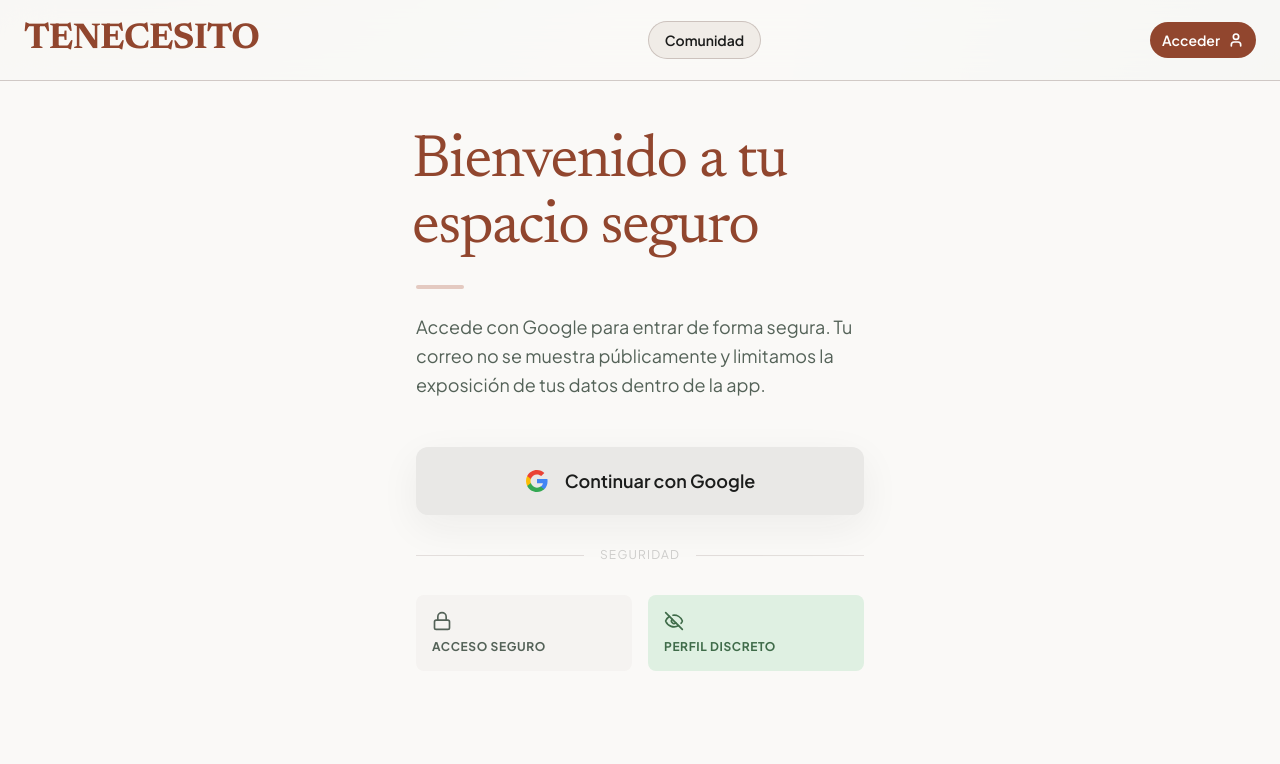
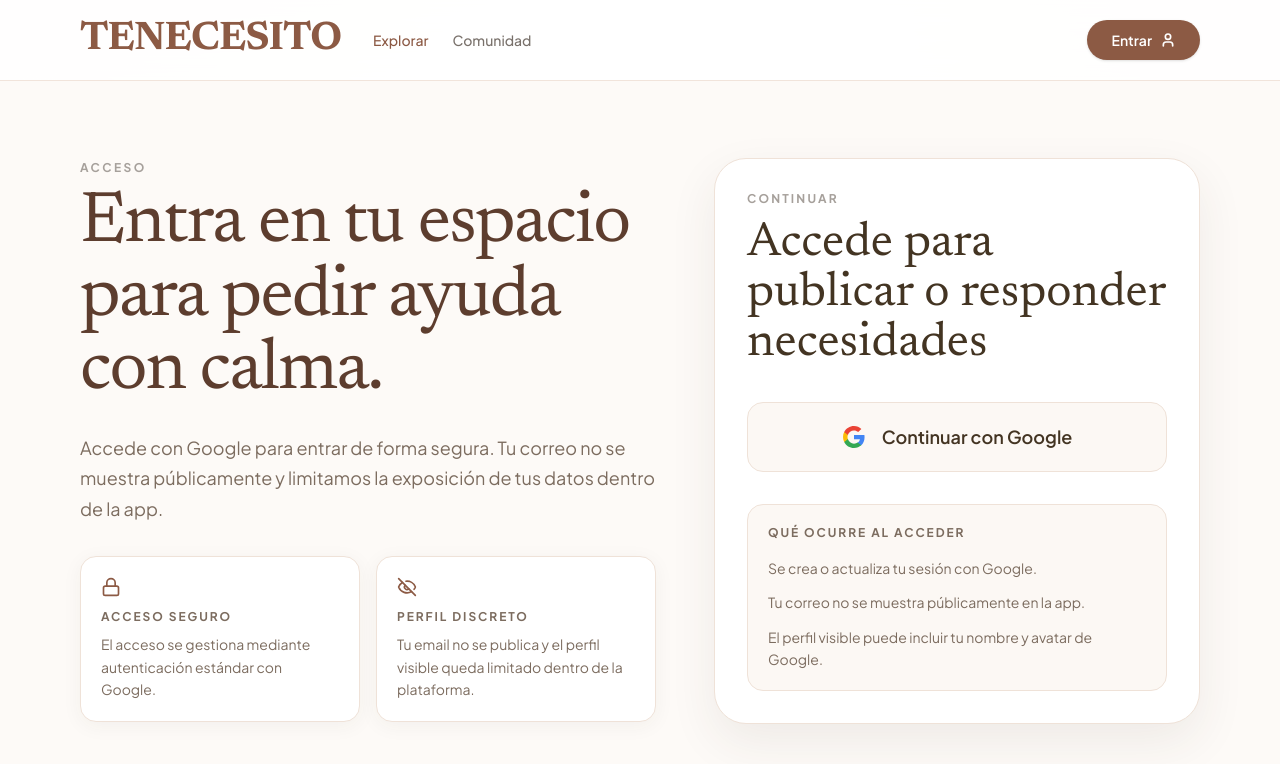
Before and after one commit to erpolimix/tenecesito, a Next.js app: page /login in a window 1280 px wide. Shown: the top 764 px of the page. Built offline with nearby package versions, Linux system fonts and the light colour scheme; no server answers.

Commit message:
feat: actualizar estilos y mejorar la interfaz de usuario en varias páginas

```diff
--- a/app/globals.css
+++ b/app/globals.css
@@ -1,14 +1,14 @@
 @import "tailwindcss";
 
 :root {
-	--tn-bg: #faf9f7;
-	--tn-surface: #f5f3f1;
-	--tn-surface-strong: #e9e8e6;
-	--tn-primary: #91462e;
-	--tn-primary-soft: #af5e44;
-	--tn-text: #1b1c1b;
-	--tn-muted: #546258;
-	--tn-outline: #87736d;
+	--tn-bg: #fdfaf7;
+	--tn-surface: #ffffff;
+	--tn-surface-strong: #f5eee8;
+	--tn-primary: #8c5a44;
+	--tn-primary-soft: #a56b52;
+	--tn-text: #433422;
+	--tn-muted: #7c6c5f;
+	--tn-outline: #dccdc1;
 }
 
 * {
@@ -23,8 +23,8 @@ body {
 body {
 	font-family: var(--font-plus-jakarta-sans), sans-serif;
 	background:
-		radial-gradient(1200px 500px at 5% -10%, rgba(145, 70, 46, 0.12), transparent 50%),
-		radial-gradient(900px 500px at 100% 10%, rgba(84, 98, 88, 0.12), transparent 55%),
+		radial-gradient(1200px 520px at 0% -10%, rgba(140, 90, 68, 0.1), transparent 52%),
+		radial-gradient(900px 520px at 100% 0%, rgba(215, 187, 172, 0.18), transparent 55%),
 		var(--tn-bg);
 	color: var(--tn-text);
 }
@@ -52,6 +52,25 @@ h3 {
 	line-height: 1.6;
 }
 
+.tn-card-shadow {
+	box-shadow: 0 4px 20px rgba(67, 52, 34, 0.05);
+}
+
+.tn-card-shadow-strong {
+	box-shadow: 0 18px 48px rgba(67, 52, 34, 0.08);
+}
+
+.tn-button-primary {
+	background-color: var(--tn-primary);
+	color: white;
+	transition: all 0.2s ease;
+}
+
+.tn-button-primary:hover {
+	background-color: #724937;
+	transform: translateY(-1px);
+}
+
 a[href],
 button:not(:disabled),
 input[type='button']:not(:disabled),
--- a/app/login/page.tsx
+++ b/app/login/page.tsx
@@ -20,24 +20,43 @@ export default function LoginPage() {
   }
 
   return (
-    <div className="bg-[var(--tn-bg)] text-[var(--tn-text)] animate-in fade-in duration-300">
-      <main className="flex flex-col justify-center px-8 py-12 max-w-lg mx-auto w-full">
-        <div className="space-y-12">
-          <div className="space-y-6">
-            <h2 className="font-editorial text-5xl md:text-6xl text-[var(--tn-primary)] leading-[1.1] tracking-tight -ml-1">
-              Bienvenido a tu espacio seguro
+    <div className="bg-[var(--tn-bg)] text-[var(--tn-text)] animate-in fade-in duration-300 min-h-[calc(100vh-5rem)]">
+      <main className="max-w-6xl mx-auto px-4 py-12 md:py-16 min-h-[calc(100vh-5rem)] flex items-center">
+        <div className="grid grid-cols-1 lg:grid-cols-[1.1fr_0.9fr] gap-10 items-center w-full">
+          <section className="max-w-2xl">
+            <p className="text-xs uppercase tracking-[0.2em] text-stone-400 font-bold mb-3">Acceso</p>
+            <h2 className="font-editorial text-5xl md:text-7xl text-[#5d3d2e] leading-[1.02] tracking-tight">
+              Entra en tu espacio para pedir ayuda con calma.
             </h2>
-            <div className="w-12 h-1 bg-[var(--tn-primary-soft)] rounded-full opacity-30" />
-            <p className="text-lg text-[var(--tn-muted)] leading-[1.6]">
+            <p className="mt-6 text-lg text-[var(--tn-muted)] leading-[1.7] max-w-xl">
               Accede con Google para entrar de forma segura. Tu correo no se muestra públicamente y limitamos la exposición de tus datos dentro de la app.
             </p>
-          </div>
 
-          <div className="space-y-8">
-            <button
-              onClick={handleGoogleLogin}
-              className="w-full flex items-center justify-center gap-4 bg-[var(--tn-surface-strong)] hover:bg-[var(--tn-surface)] active:scale-[0.98] transition-all py-5 px-6 rounded-xl group shadow-[0_12px_40px_rgba(27,28,27,0.06)]"
-            >
+            <div className="mt-8 grid grid-cols-1 sm:grid-cols-2 gap-4 max-w-xl">
+              <div className="bg-white rounded-2xl border border-[#efe2d8] p-5 tn-card-shadow">
+                <Lock size={20} className="text-[var(--tn-primary)]" />
+                <p className="mt-3 text-xs font-bold uppercase tracking-[0.16em] text-[var(--tn-muted)]">Acceso seguro</p>
+                <p className="mt-2 text-sm text-[var(--tn-muted)] leading-[1.6]">El acceso se gestiona mediante autenticación estándar con Google.</p>
+              </div>
+              <div className="bg-white rounded-2xl border border-[#efe2d8] p-5 tn-card-shadow">
+                <EyeOff size={20} className="text-[var(--tn-primary)]" />
+                <p className="mt-3 text-xs font-bold uppercase tracking-[0.16em] text-[var(--tn-muted)]">Perfil discreto</p>
+                <p className="mt-2 text-sm text-[var(--tn-muted)] leading-[1.6]">Tu email no se publica y el perfil visible queda limitado dentro de la plataforma.</p>
+              </div>
+            </div>
+          </section>
+
+          <section className="bg-white rounded-[32px] border border-[#efe2d8] p-6 md:p-8 tn-card-shadow-strong">
+            <div className="space-y-8">
+              <div>
+                <p className="text-xs uppercase tracking-[0.18em] text-stone-400 font-bold">Continuar</p>
+                <h3 className="font-editorial text-4xl md:text-5xl text-[var(--tn-text)] mt-3 leading-[1.05]">Accede para publicar o responder necesidades</h3>
+              </div>
+
+              <button
+                onClick={handleGoogleLogin}
+                className="w-full flex items-center justify-center gap-4 bg-[#fcf8f4] hover:bg-[#f7efe9] active:scale-[0.98] transition-all py-5 px-6 rounded-2xl group border border-[#efe2d8]"
+              >
               <svg className="w-6 h-6" viewBox="0 0 24 24" xmlns="http://www.w3.org/2000/svg" aria-hidden="true">
                 <path d="M22.56 12.25c0-.78-.07-1.53-.2-2.25H12v4.26h5.92c-.26 1.37-1.04 2.53-2.21 3.31v2.77h3.57c2.08-1.92 3.28-4.74 3.28-8.09z" fill="#4285F4" />
                 <path d="M12 23c2.97 0 5.46-.98 7.28-2.66l-3.57-2.77c-.98.66-2.23 1.06-3.71 1.06-2.86 0-5.29-1.93-6.16-4.53H2.18v2.84C3.99 20.53 7.7 23 12 23z" fill="#34A853" />
@@ -45,25 +64,18 @@ export default function LoginPage() {
                 <path d="M12 5.38c1.62 0 3.06.56 4.21 1.66l3.15-3.15C17.45 2.09 14.97 1 12 1 7.7 1 3.99 3.47 2.18 7.07l3.66 2.84c.87-2.6 3.3-4.53 6.16-4.53z" fill="#EA4335" />
               </svg>
               <span className="font-semibold text-lg">Continuar con Google</span>
-            </button>
+              </button>
 
-            <div className="flex items-center gap-4 opacity-20">
-              <div className="flex-grow h-px bg-[var(--tn-outline)]" />
-              <span className="text-xs tracking-widest uppercase">Seguridad</span>
-              <div className="flex-grow h-px bg-[var(--tn-outline)]" />
-            </div>
-
-            <div className="grid grid-cols-2 gap-4">
-              <div className="bg-[var(--tn-surface)] p-4 rounded-lg flex flex-col gap-2">
-                <Lock size={20} className="text-[var(--tn-muted)]" />
-                <span className="text-xs font-bold uppercase tracking-wider text-[var(--tn-muted)]">Acceso seguro</span>
-              </div>
-              <div className="bg-[#dff0e2] p-4 rounded-lg flex flex-col gap-2">
-                <EyeOff size={20} className="text-[#3f6b49]" />
-                <span className="text-xs font-bold uppercase tracking-wider text-[#3f6b49]">Perfil discreto</span>
+              <div className="rounded-2xl bg-[#fcf8f4] border border-[#efe2d8] p-5">
+                <p className="text-xs uppercase tracking-[0.16em] text-[var(--tn-muted)] font-bold">Qué ocurre al acceder</p>
+                <ul className="mt-4 space-y-3 text-sm text-[var(--tn-muted)] leading-[1.6]">
+                  <li>Se crea o actualiza tu sesión con Google.</li>
+                  <li>Tu correo no se muestra públicamente en la app.</li>
+                  <li>El perfil visible puede incluir tu nombre y avatar de Google.</li>
+                </ul>
               </div>
             </div>
-          </div>
+          </section>
         </div>
       </main>
     </div>
--- a/app/post/[id]/page.tsx
+++ b/app/post/[id]/page.tsx
@@ -120,51 +120,62 @@ export default async function PostDetailPage({ params }: { params: Promise<{ id:
         <>
         <PostRealtimeBridge postId={postId} />
         {isAuthor && <UnreadResponsesNotifier />}
-        <main className="max-w-4xl mx-auto px-6 py-8 pb-32 animate-in fade-in duration-300">
-            <Link href="/" className="inline-flex items-center gap-2 text-sm font-semibold text-[var(--tn-muted)] hover:text-[var(--tn-primary)] transition-colors mb-8">
+        <main className="max-w-6xl mx-auto px-4 py-10 pb-32 animate-in fade-in duration-300">
+            <Link href="/feed" className="inline-flex items-center gap-2 text-sm font-semibold text-[var(--tn-muted)] hover:text-[var(--tn-primary)] transition-colors mb-8">
                 <ArrowLeft size={16} strokeWidth={2.5} /> Volver
             </Link>
 
             <section className="space-y-6">
-                <div className="flex items-center gap-3">
-                    <span className={`px-4 py-1.5 rounded-full text-xs font-bold uppercase tracking-wider flex items-center gap-1.5 ${postWithAuthor.is_closed ? 'bg-[#e7dfd5] text-[#6d5a52]' : 'bg-[#d5e3d7] text-[#425649]'}`}>
-                        <span className={`w-2 h-2 rounded-full ${postWithAuthor.is_closed ? 'bg-[#6d5a52]' : 'bg-[#5f7a67]'}`} />
-                        {postWithAuthor.is_closed ? 'Cerrada' : 'Abierto'}
+                <div className="bg-white rounded-[32px] p-6 md:p-10 border border-[#efe2d8] tn-card-shadow relative overflow-hidden">
+                    <div className="absolute top-0 right-0 w-64 h-64 bg-[color:rgba(165,107,82,0.08)] rounded-full -mr-20 -mt-20 blur-3xl" />
+                    <div className="relative z-10">
+                        <div className="flex flex-col gap-4 md:flex-row md:items-start md:justify-between mb-8">
+                            <div className="flex flex-wrap items-center gap-2.5">
+                                <span className="px-3 py-1 rounded-md bg-[#f8e0da] text-[#8c5a44] text-[10px] font-bold uppercase tracking-[0.18em]">
+                                    {cat?.name || 'Comunidad'}
                                 </span>
                                 <UrgencyBadge
                                     priorityLevel={postWithAuthor.priority_level}
                                     urgentUntil={postWithAuthor.urgent_until}
                                     isClosed={postWithAuthor.is_closed}
                                 />
-                    <span className="text-[var(--tn-muted)] text-sm font-medium">{getTimeAgoEs(postWithAuthor.created_at)}</span>
+                            </div>
+                            <div className="flex flex-wrap items-center gap-2.5 md:justify-end">
+                                <span className={`px-4 py-1.5 rounded-full text-xs font-bold uppercase tracking-[0.14em] flex items-center gap-1.5 ${postWithAuthor.is_closed ? 'bg-[#ece5df] text-[#6d5a52]' : 'bg-[#eef3ee] text-[#526454]'}`}>
+                                    <span className={`w-2 h-2 rounded-full ${postWithAuthor.is_closed ? 'bg-[#6d5a52]' : 'bg-[#627663]'}`} />
+                                    {postWithAuthor.is_closed ? 'Cerrada' : 'Abierta'}
+                                </span>
+                                <span className="text-sm text-stone-400 font-medium">{getTimeAgoEs(postWithAuthor.created_at)}</span>
+                            </div>
                         </div>
 
-                <div className="bg-[#f5f3f1] rounded-xl p-8 md:p-12 relative overflow-hidden">
-                    <div className="absolute top-0 right-0 w-64 h-64 bg-[color:rgba(145,70,46,0.08)] rounded-full -mr-20 -mt-20 blur-3xl" />
-                    <div className="relative z-10">
-                        <h2 className="text-4xl md:text-5xl font-bold text-[var(--tn-text)] leading-[1.1] tracking-tight mb-8 font-editorial break-words">
+                        <h2 className="text-4xl md:text-6xl font-bold text-[var(--tn-text)] leading-[1.04] tracking-tight mb-6 font-editorial break-words max-w-5xl">
                             {postWithAuthor.title}
                         </h2>
-                        <p className="text-lg md:text-xl text-[var(--tn-muted)] line-height-editorial max-w-2xl whitespace-pre-wrap break-words">
+                        <p className="text-xl md:text-[2rem] text-[var(--tn-muted)] leading-[1.6] max-w-4xl whitespace-pre-wrap break-words">
                             {postWithAuthor.content}
                         </p>
-                        <div className="mt-8 flex items-center gap-4">
+
+                        <div className="mt-10 pt-6 border-t border-[#f3e7de] flex flex-col gap-5 md:flex-row md:items-center md:justify-between">
+                          <div className="flex items-center gap-4">
                             {postWithAuthor.author_avatar_url ? (
                                 <img
                                     src={postWithAuthor.author_avatar_url}
                                     alt={`Avatar de ${postWithAuthor.author_name}`}
-                                    className="w-12 h-12 rounded-full object-cover border border-[var(--tn-outline)]/20"
+                                    className="w-12 h-12 rounded-full object-cover border-2 border-white shadow-sm"
                                 />
                             ) : (
-                                <div className="w-12 h-12 rounded-full bg-[#e8ddd7] flex items-center justify-center text-[#91462e] font-bold">
+                                <div className="w-12 h-12 rounded-full bg-[#f4e7de] flex items-center justify-center text-[var(--tn-primary)] font-bold shadow-sm">
                                     {postWithAuthor.author_name.charAt(0).toUpperCase()}
                                 </div>
                             )}
                             <div>
-                                <p className="text-sm uppercase tracking-[0.14em] text-[var(--tn-muted)] font-semibold">Publicado por</p>
+                                <p className="text-xs uppercase tracking-[0.16em] text-stone-400 font-bold">Publicado por</p>
                                 <p className="text-lg font-semibold text-[var(--tn-text)]">{postWithAuthor.author_name}</p>
                             </div>
                           </div>
+                        </div>
+
                         {showUrgentBadge && (
                             <p className="mt-6 max-w-2xl rounded-2xl border border-[#f1c7bb] bg-[#fff5f0] px-4 py-3 text-sm text-[#8f5a4e]">
                                 Esta necesidad aparece destacada como urgente durante 24 horas para facilitar respuestas mas rapidas de la comunidad.
@@ -188,7 +199,7 @@ export default async function PostDetailPage({ params }: { params: Promise<{ id:
             )}
 
             {canRespond && (
-                <div className="bg-white/80 p-6 md:p-10 border border-[var(--tn-outline)]/35 rounded-[28px] mt-16">
+                <div className="bg-white p-6 md:p-10 border border-[#efe2d8] rounded-[28px] mt-16 tn-card-shadow">
                     <h4 className="font-editorial text-4xl text-[var(--tn-primary)] mb-2">Aporta tu perspectiva</h4>
                     <p className="font-semibold text-[var(--tn-muted)] text-sm mb-8">Solo tienes una oportunidad. Sé claro y útil.</p>
 
@@ -199,13 +210,13 @@ export default async function PostDetailPage({ params }: { params: Promise<{ id:
                             required
                             minLength={10}
                             placeholder="Escribe directamente lo que piensas..."
-                            className="w-full p-6 bg-white border border-[var(--tn-outline)]/35 rounded-2xl min-h-[160px] resize-y text-lg focus:outline-none focus:border-[var(--tn-primary)] transition-colors mb-6"
+                            className="w-full p-6 bg-[#fcf8f4] border border-[#efe2d8] rounded-2xl min-h-[160px] resize-y text-lg focus:outline-none focus:border-[var(--tn-primary)] transition-colors mb-6"
                         />
 
                         <div className="flex justify-end">
                             <PendingSubmitButton
                                 pendingText="Enviando..."
-                                className="px-8 py-4 bg-[var(--tn-primary)] text-white text-base font-semibold rounded-full hover:opacity-90 disabled:opacity-50 transition-opacity"
+                                className="tn-button-primary px-8 py-4 text-base font-semibold rounded-full disabled:opacity-50"
                             >
                                 Enviar Respuesta
                             </PendingSubmitButton>
@@ -215,21 +226,21 @@ export default async function PostDetailPage({ params }: { params: Promise<{ id:
             )}
 
             {!isAuthor && postWithAuthor.is_closed && (
-                <div className="bg-[var(--tn-surface)] border border-[var(--tn-outline)]/35 rounded-3xl p-12 text-center">
+                <div className="bg-white border border-[#efe2d8] rounded-3xl p-12 text-center tn-card-shadow">
                     <h4 className="font-editorial text-4xl tracking-tight mb-4 text-[var(--tn-primary)]">Cerrada</h4>
                     <p className="text-lg text-[var(--tn-muted)]">El autor ha decidido no recibir más perspectivas.</p>
                 </div>
             )}
 
             {!user && !isAuthor && !postWithAuthor.is_closed && (
-                <div className="bg-white/75 border border-[var(--tn-outline)]/35 rounded-3xl p-12 text-center">
+                <div className="bg-white border border-[#efe2d8] rounded-3xl p-12 text-center tn-card-shadow">
                     <h4 className="font-editorial text-4xl text-[var(--tn-primary)] tracking-tight mb-4">Inicia Sesión</h4>
                     <p className="text-lg text-[var(--tn-muted)]">Debes iniciar sesión para dar tu perspectiva.</p>
                 </div>
             )}
 
             {!isAuthor && hasResponded && !postWithAuthor.is_closed && (
-                <div className="bg-[#d7e8ff] border border-[#bfd5f8] rounded-3xl p-12 text-center">
+                <div className="bg-white border border-[#efe2d8] rounded-3xl p-12 text-center tn-card-shadow">
                     <h4 className="font-editorial text-4xl tracking-tight mb-4 text-[#2a4f87]">Gracias</h4>
                     <p className="text-lg text-[#375783]">Ya has aportado tu perspectiva a esta necesidad.</p>
                 </div>
--- a/components/Navbar.tsx
+++ b/components/Navbar.tsx
@@ -25,45 +25,50 @@ export default async function Navbar() {
     const initialName = user?.user_metadata?.full_name?.charAt(0) || user?.email?.charAt(0) || '?';
 
     return (
-        <nav className="w-full sticky top-0 z-50 border-b border-[var(--tn-outline)]/35 bg-[var(--tn-bg)]/85 backdrop-blur-xl">
-            <div className="max-w-7xl mx-auto px-4 sm:px-6 h-20 flex items-center justify-between gap-3">
-                <Link href="/" className="font-editorial text-2xl sm:text-4xl font-bold tracking-tight text-[var(--tn-primary)] hover:opacity-80 transition-opacity leading-none">
+        <nav className="w-full sticky top-0 z-50 border-b border-[#f1e4db] bg-white/92 backdrop-blur-xl">
+            <div className="max-w-6xl mx-auto px-4 h-20 flex items-center justify-between gap-4">
+                <div className="flex items-center gap-6 md:gap-8 min-w-0">
+                <Link href="/" className="font-editorial text-[2rem] sm:text-[2.5rem] font-bold tracking-tight text-[var(--tn-primary)] hover:opacity-80 transition-opacity leading-none shrink-0">
                     TENECESITO
                 </Link>
 
-                <div className="hidden lg:flex items-center gap-2">
+                <div className="hidden md:flex items-center gap-6 text-sm font-medium text-stone-500">
+                    <Link href="/feed" className="text-[var(--tn-primary)] transition-colors hover:text-[var(--tn-primary)]">
+                        Explorar
+                    </Link>
                     <Link
                         href="/comunidad"
-                        className="px-4 py-2 rounded-full text-sm font-semibold bg-[#f0ece7] border border-[var(--tn-outline)]/35 text-[var(--tn-text)] hover:bg-[#e7e2dc] transition-colors"
+                        className="transition-colors hover:text-[var(--tn-primary)]"
                     >
                         Comunidad
                     </Link>
                 </div>
+                </div>
 
-                <div className="flex items-center gap-2 sm:gap-3 overflow-visible">
+                <div className="flex items-center gap-2 sm:gap-3 overflow-visible shrink-0">
                     {user ? (
                         <>
                             {user && <NavbarUnreadCounter initialCount={unreadCount} userId={user.id} />}
 
                             <Link
                                 href="/create"
-                                className="flex items-center gap-1.5 sm:gap-2 text-xs sm:text-sm font-semibold bg-[var(--tn-primary)] text-white px-3 py-2 rounded-full hover:opacity-90 transition-opacity"
+                                className="tn-button-primary flex items-center gap-1.5 sm:gap-2 text-xs sm:text-sm font-semibold px-4 sm:px-6 py-2.5 rounded-full shadow-sm"
                             >
                                 <Plus size={16} strokeWidth={2.8} />
-                                <span className="hidden sm:inline">Publicar</span>
+                                <span className="hidden sm:inline">Publicar Necesidad</span>
                             </Link>
 
                             <div className="flex items-center gap-2 sm:pl-2">
                                 {avatarUrl ? (
-                                    <img src={avatarUrl} alt="Avatar" className="w-10 h-10 rounded-full border border-[var(--tn-outline)]/50 object-cover" />
+                                    <img src={avatarUrl} alt="Avatar" className="w-10 h-10 rounded-full border-2 border-white object-cover shadow-sm" />
                                 ) : (
-                                    <div className="w-10 h-10 flex items-center justify-center rounded-full border border-[var(--tn-outline)]/50 bg-[var(--tn-surface)] text-[var(--tn-primary)] font-bold uppercase text-base">
+                                    <div className="w-10 h-10 flex items-center justify-center rounded-full border-2 border-white bg-[#f4e7de] text-[var(--tn-primary)] font-bold uppercase text-base shadow-sm">
                                         {initialName}
                                     </div>
                                 )}
 
                                 <form action={signout}>
-                                    <button title="Cerrar sesión" className="flex items-center justify-center w-10 h-10 rounded-full bg-[#2f2f2f] text-white hover:bg-[var(--tn-primary)] transition-colors">
+                                    <button title="Cerrar sesión" className="flex items-center justify-center w-10 h-10 rounded-full bg-[#2f2f2f] text-white hover:bg-[var(--tn-primary)] transition-colors shadow-sm">
                                         <LogOut size={16} strokeWidth={2.5} />
                                     </button>
                                 </form>
@@ -72,9 +77,9 @@ export default async function Navbar() {
                     ) : (
                         <Link
                             href="/login"
-                            className="flex items-center gap-1.5 sm:gap-2 text-xs sm:text-sm font-semibold bg-[var(--tn-primary)] text-white px-3 py-2 rounded-full hover:opacity-90 transition-opacity"
+                            className="tn-button-primary flex items-center gap-1.5 sm:gap-2 text-xs sm:text-sm font-semibold px-4 sm:px-6 py-2.5 rounded-full shadow-sm"
                         >
-                            <span className="hidden sm:inline">Acceder</span>
+                            <span>Entrar</span>
                             <User size={16} strokeWidth={2.5} />
                         </Link>
                     )}
--- a/components/NavbarUnreadCounter.tsx
+++ b/components/NavbarUnreadCounter.tsx
@@ -93,11 +93,11 @@ export default function NavbarUnreadCounter({ initialCount, userId }: { initialC
     return (
         <Link
             href="/dashboard"
-            className="relative flex items-center justify-center w-10 h-10 rounded-full border border-[var(--tn-outline)]/40 bg-white/60 hover:bg-[var(--tn-surface-strong)] transition-colors"
+            className="relative flex items-center justify-center w-10 h-10 rounded-full border border-[#eadfd6] bg-[#fffaf6] text-[var(--tn-text)] hover:border-[#d4b7a7] hover:bg-white transition-colors"
         >
             <Bell size={18} strokeWidth={2.5} />
             {unreadCount > 0 && (
-                <span className="absolute -top-1 -right-1 flex h-5 min-w-5 px-1 items-center justify-center rounded-full bg-[var(--tn-primary)] text-[10px] font-bold text-white">
+                <span className="absolute -top-1 -right-1 flex h-5 min-w-5 px-1 items-center justify-center rounded-full bg-[var(--tn-primary)] text-[10px] font-bold text-white shadow-sm">
                     {unreadCount}
                 </span>
             )}
```
Also changed, not shown: app/page.tsx (+24 -18 lines). Lines whose indentation alone changed are shown as unchanged.
